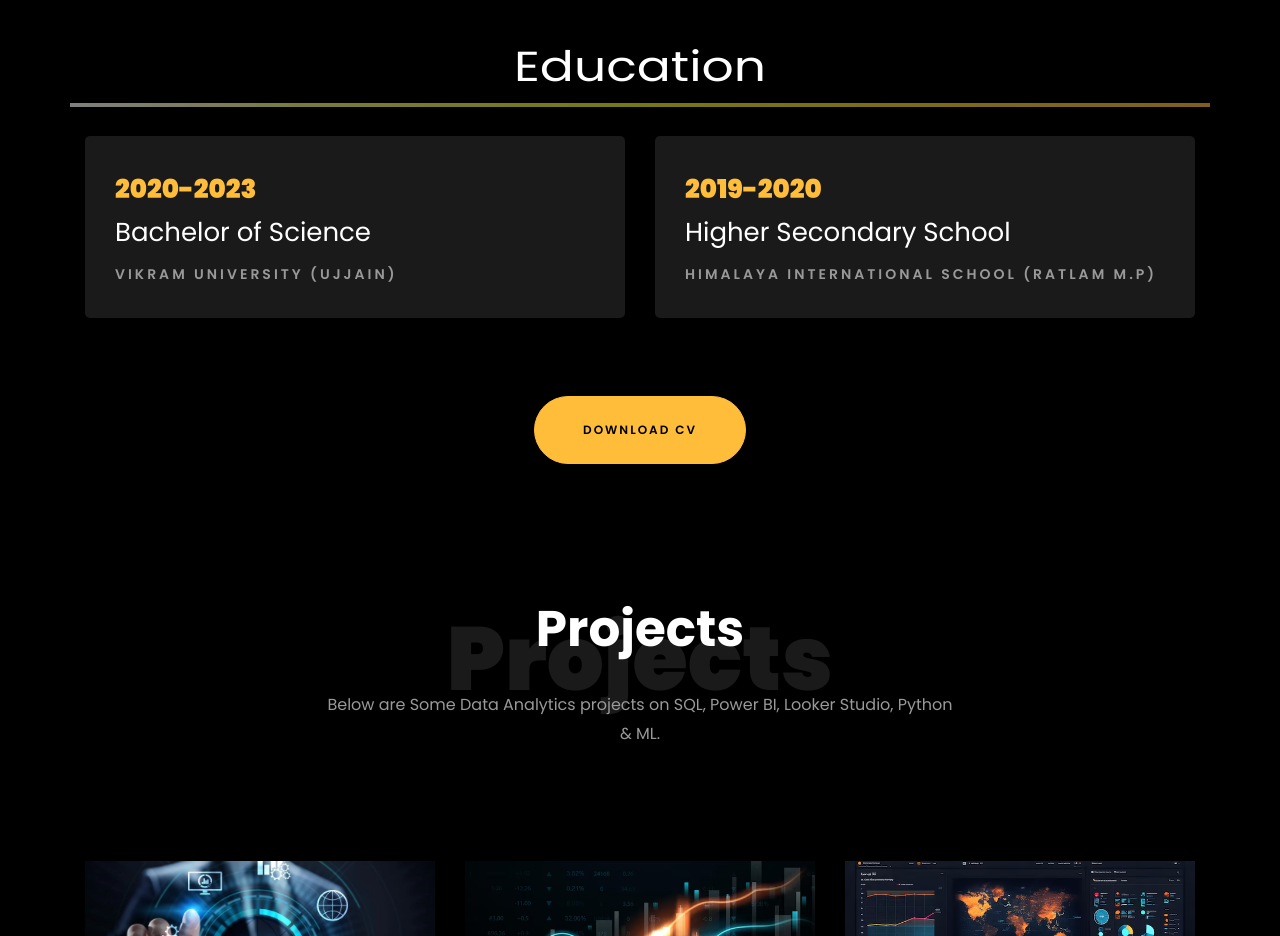
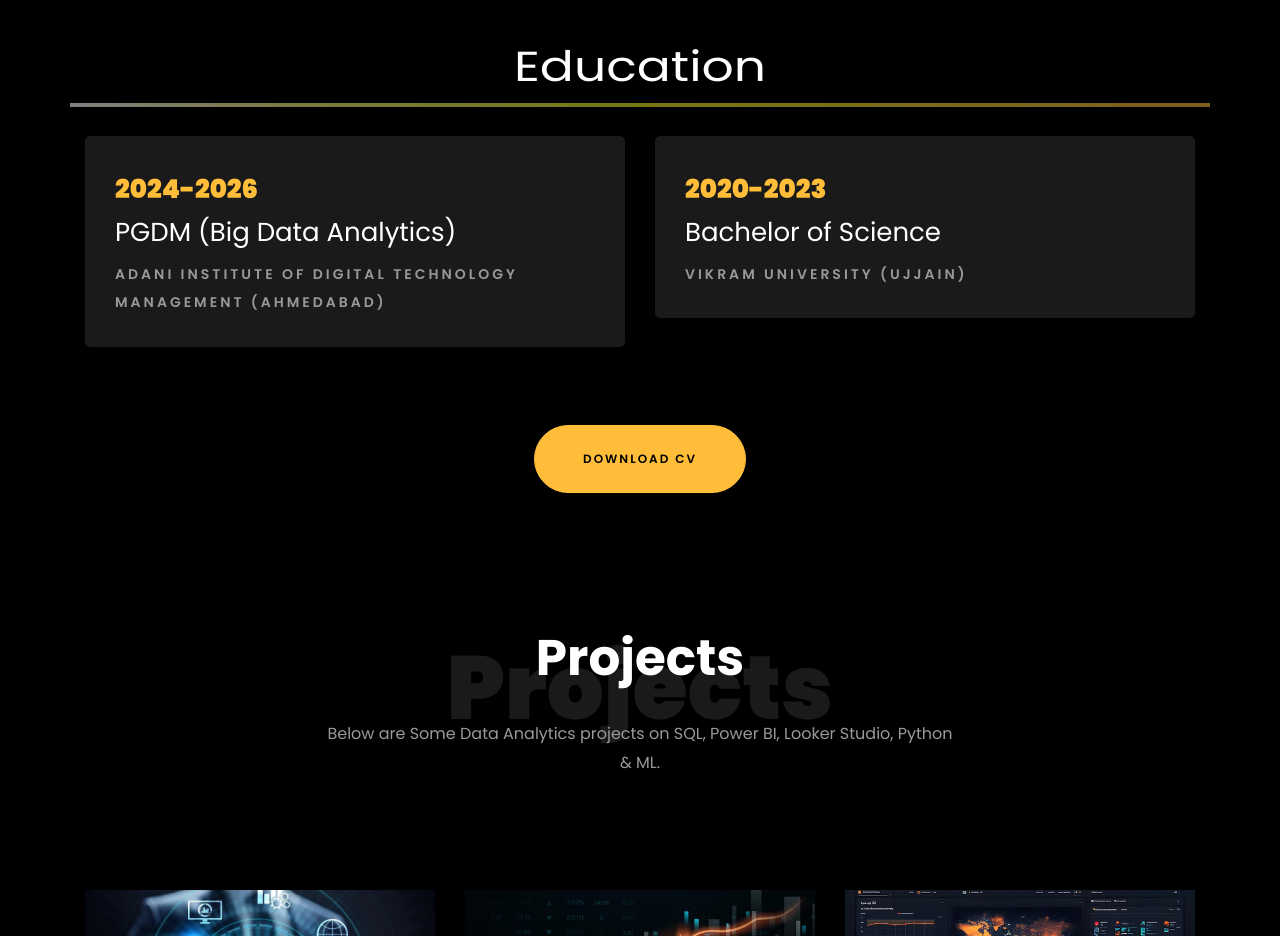
Before and after one commit to nikhil3856/nikhilsharma-portfolio, a plain HTML site: page index.html in a window 1280 px wide. Shown: the part 2580-3516 px from the top of the page. Drawn offline with Linux system fonts and the light colour scheme; files whose address does not match are found by name.

Commit message:
Update index.html

```diff
--- a/index.html
+++ b/index.html
@@ -385,19 +385,19 @@
 			<div class="row">
     			<div class="col-md-6">
     				<div class="resume-wrap ftco-animate">
+    					<span class="date">2024-2026</span>
+    					<h2>PGDM (Big Data Analytics)</h2>
+    					<span class="position">Adani Institute of Digital Technology Management (Ahmedabad)</span>
+    					<!-- <p class="mt-4">Grade: First class.</p> -->
+    				</div>
+    			</div>
+
+    		<div class="col-md-6">
+    				<div class="resume-wrap ftco-animate">
     					<span class="date">2020-2023</span>
     					<h2>Bachelor of Science</h2>
     					<span class="position">Vikram University (Ujjain)</span>
     					<!-- <p class="mt-4">Grade: First class.</p> -->
-    				</div>
-    			</div>
-
-    			<div class="col-md-6">
-    				<div class="resume-wrap ftco-animate">
-    					<span class="date">2019-2020</span>
-    					<h2>Higher Secondary School</h2>
-    					<span class="position">Himalaya International School (Ratlam M.P)</span>
-    					<!-- <p class="mt-4">Grade: First class distinction.</p> -->
     				</div>
 				</div>
     		</div>
```
